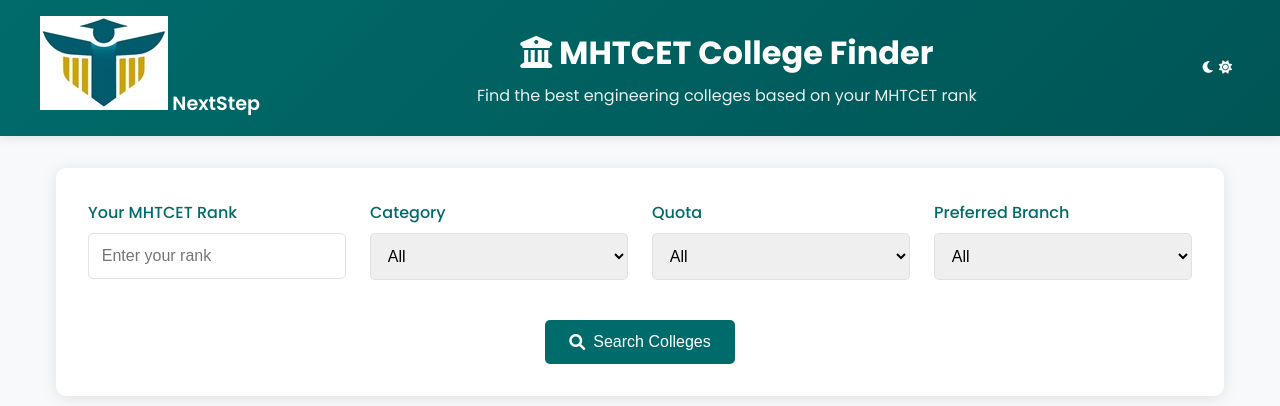
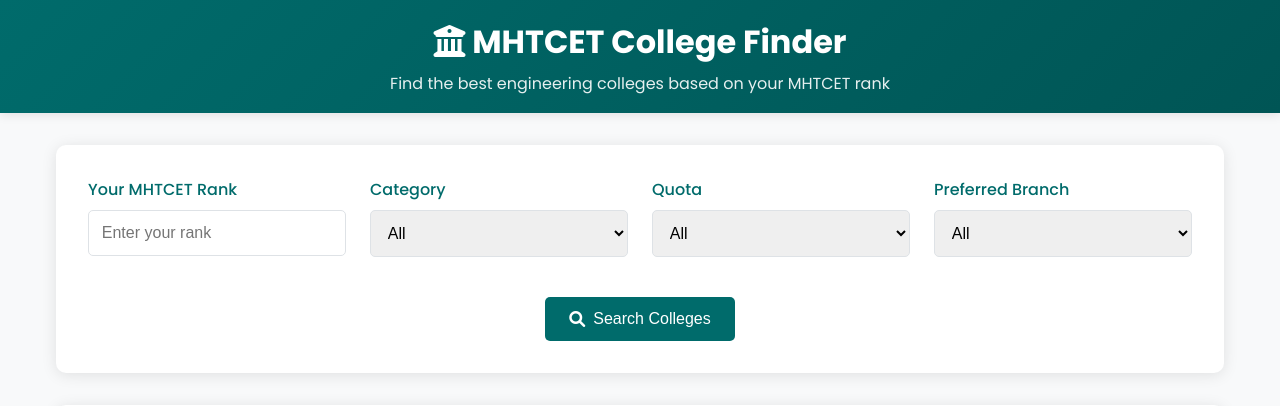
Before and after one commit to JARAWA/NextStepint, a FastAPI app: page / in a window 1280 px wide. Shown: the top 406 px of the page. Run offline with FastAPI, Linux system fonts and the light colour scheme.

Commit message:
Update index.html

```diff
--- a/mhtcet-service/templates/index.html
+++ b/mhtcet-service/templates/index.html
@@ -15,23 +15,9 @@
     <!-- Removed separate navigation bar and integrated into header -->
     <header>
         <div class="header-container">
-            <div class="logo-section">
-                <img src="{{ url_for('static', path='/images/nextstep_logo.jpeg') }}" alt="Logo" class="header-logo">
-                <span class="logo-text">NextStep</span>
-            </div>
             <div class="header-content">
                 <h1><i class="fas fa-university"></i> MHTCET College Finder</h1>
                 <p>Find the best engineering colleges based on your MHTCET rank</p>
-            </div>
-            <div class="header-actions">
-                <!-- Dark Mode Toggle -->
-                <button
-                    @click="darkMode = !darkMode; localStorage.setItem('darkMode', darkMode)"
-                    class="dark-mode-toggle"
-                >
-                    <i x-show="!darkMode" class="fas fa-moon"></i>
-                    <i x-show="darkMode" class="fas fa-sun"></i>
-                </button>
             </div>
         </div>
     </header>
```
